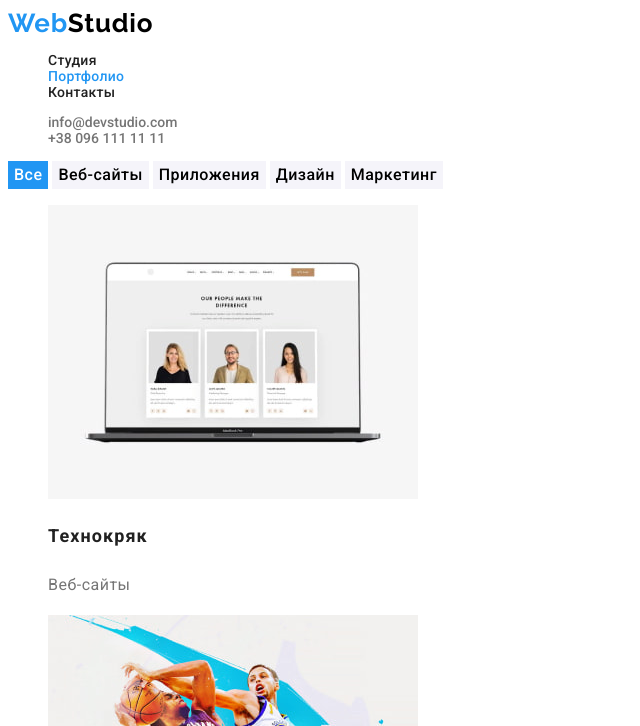
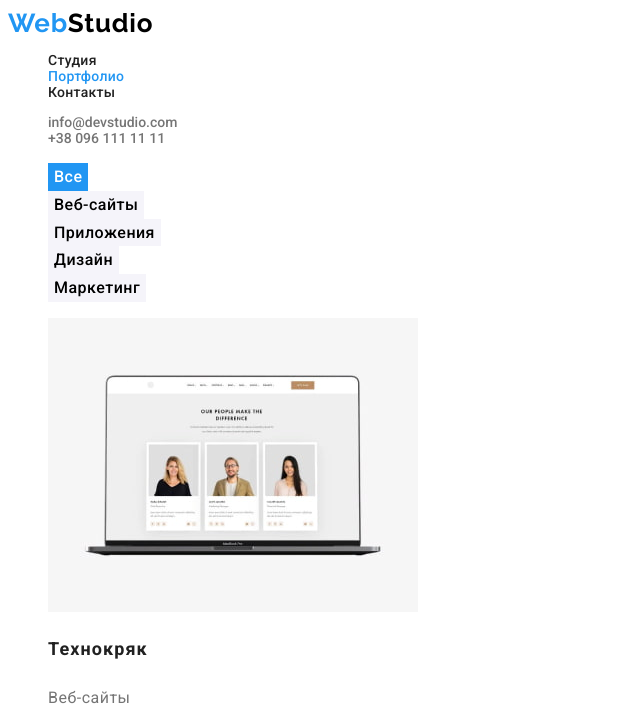
Before and after one commit to sprinter23/goit-markup-hw-02, a plain HTML site: page portfolio.html in a window 1280 px wide. Both pictures are taken after a click on the button "Все". Shown: the top 726 px of the page, without its empty margins (0-640 px from the left). Drawn offline with Linux system fonts and the light colour scheme.

Commit message:
update-hm2

```diff
--- a/css/styles.css
+++ b/css/styles.css
@@ -23,6 +23,19 @@ body {
 
 .list {
   list-style-type: none;
+}
+
+.visually-hidden {
+  position: absolute;
+  white-space: nowrap;
+  width: 1px;
+  height: 1px;
+  overflow: hidden;
+  border: 0;
+  padding: 0;
+  clip: rect(0 0 0 0);
+  clip-path: inset(50%);
+  margin: -1px;
 }
 
 /* ==========Header===========*/
@@ -201,7 +214,7 @@ body {
 
 /* Portfolio button */
 
-.button > button {
+.button {
   font-family: inherit;
   font-weight: 500;
   font-size: 16px;
@@ -213,8 +226,8 @@ body {
   background-color: var(--first-btn-color);
 }
 
-.button > button:hover,
-.button > button:focus {
+.button:hover,
+.button:focus {
   color: var(--primary-color);
   background-color: var(--accent-color);
 }
--- a/portfolio.html
+++ b/portfolio.html
@@ -38,14 +38,15 @@
       </ul>
     </header>
     <main>
-      <div class="button">
-        <button type="button">Все</button>
-        <button type="button">Веб-сайты</button>
-        <button type="button">Приложения</button>
-        <button type="button">Дизайн</button>
-        <button type="button">Маркетинг</button>
-      </div>
-      <section class="projects">
+      <section class="portfolio">
+        <h1 class="visually-hidden">Портфолио</h1>
+        <ul class="button-filter list">
+          <li><button class="button" type="button">Все</button></li>
+          <li><button class="button" type="button">Веб-сайты</button></li>
+          <li><button class="button" type="button">Приложения</button></li>
+          <li><button class="button" type="button">Дизайн</button></li>
+          <li><button class="button" type="button">Маркетинг</button></li>
+        </ul>
         <ul class="projects-list list">
           <li class="projects-item">
             <a class="projects-link link" href="">
```
